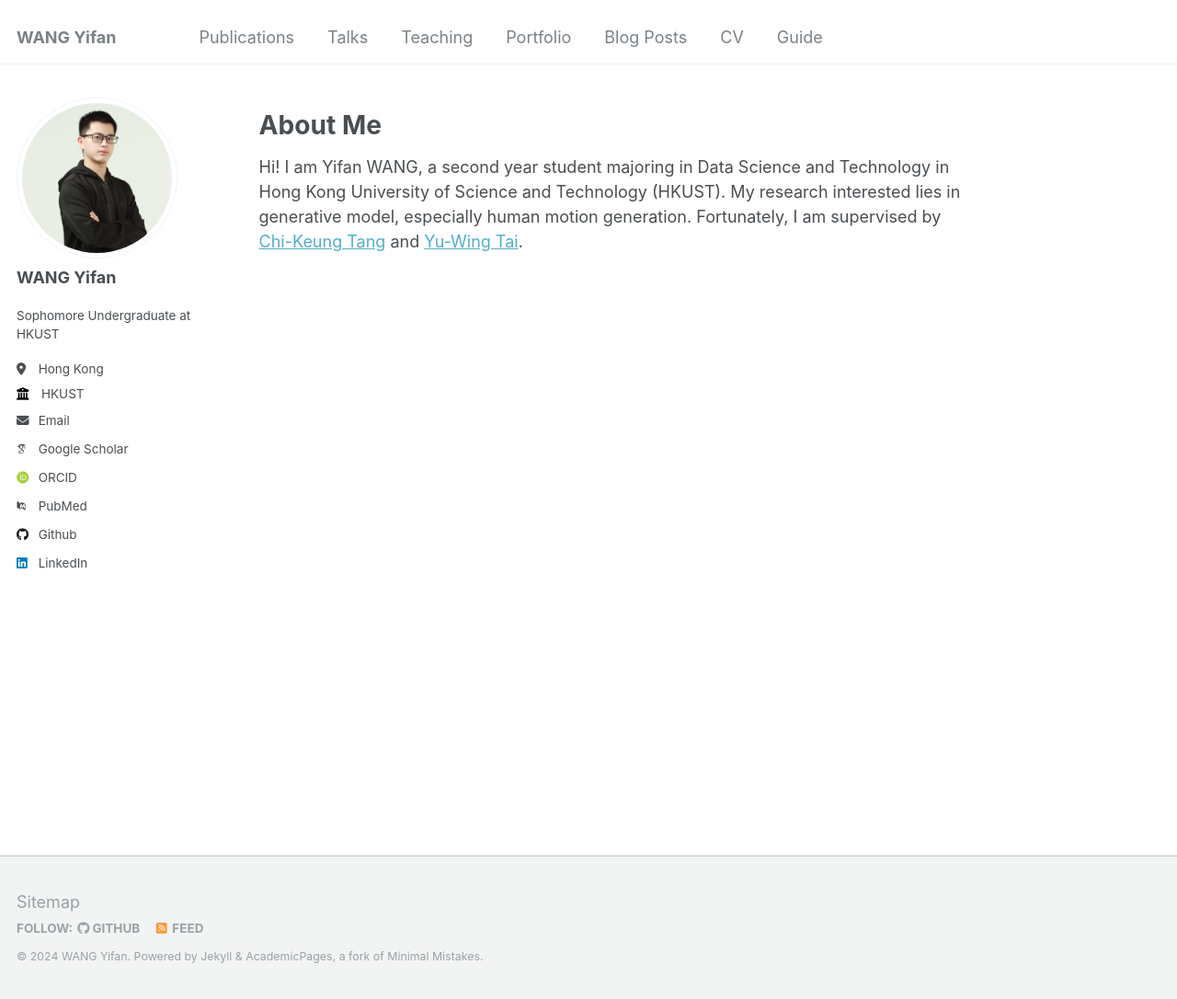
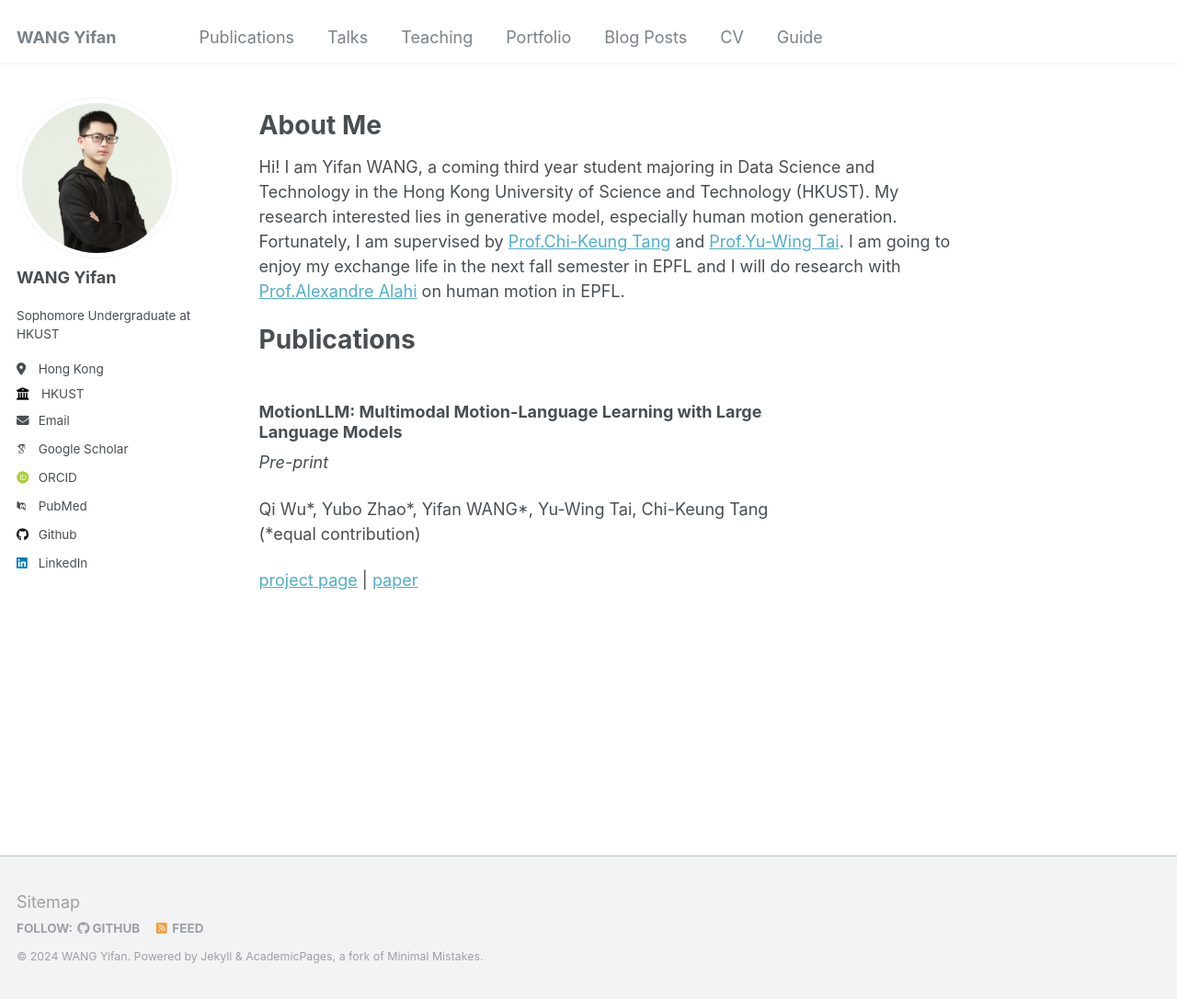
Before and after one commit to wangyifanust/wangyifanust.github.io, a Jekyll site: the page built from _pages/about.md, in a window 1280 px wide and 1086 px high. Shown: the whole window at 92% size. Built offline with Jekyll 4.4.1, drawn with Linux system fonts in a browser that asks for light colours; some web fonts are replaced.

Commit message:
Update about.md

```diff
--- a/_pages/about.md
+++ b/_pages/about.md
@@ -7,5 +7,19 @@ redirect_from:
   - /about.html
 ---
 
-# About Me<br />
-Hi! I am Yifan WANG, a second year student majoring in Data Science and Technology in Hong Kong University of Science and Technology (HKUST). My research interested lies in generative model, especially human motion generation. Fortunately, I am supervised by [Chi-Keung Tang](https://cse.hkust.edu.hk/admin/people/faculty/profile/cktang) and [Yu-Wing Tai](https://yuwingtai.github.io/).
+# About Me<br/>
+Hi! I am Yifan WANG, a coming third year student majoring in Data Science and Technology in the Hong Kong University of Science and Technology (HKUST). My research interested lies in generative model, especially human motion generation. Fortunately, I am supervised by [Prof.Chi-Keung Tang](https://cse.hkust.edu.hk/admin/people/faculty/profile/cktang) and [Prof.Yu-Wing Tai](https://yuwingtai.github.io/). I am going to enjoy my exchange life in the next fall semester in EPFL and I will do research with [Prof.Alexandre Alahi](https://people.epfl.ch/alexandre.alahi?lang=en) on human motion in EPFL.
+
+# Publications<br/>
+
+<div style="display: flex; align-items: center; margin-bottom: 20px;">
+<!--   <div style="width: 30%; margin-right: 20px;">
+    <img src="/images/Cover-FaceDNeRF.gif" style="width: 100%;">
+  </div> -->
+  <div style="width: 80%;">
+    <h3>MotionLLM: Multimodal Motion-Language Learning with Large Language Models</h3>
+    <p><em>Pre-print</em></p>
+    <p>Qi Wu*, Yubo Zhao*, Yifan WANG*, Yu-Wing Tai, Chi-Keung Tang (*equal contribution)</p>
+    <p><a href="https://knoxzhao.github.io/MotionLLM/">project page</a> | <a href="https://arxiv.org/abs/2405.17013">paper</a></p>
+  </div>
+</div>
```
